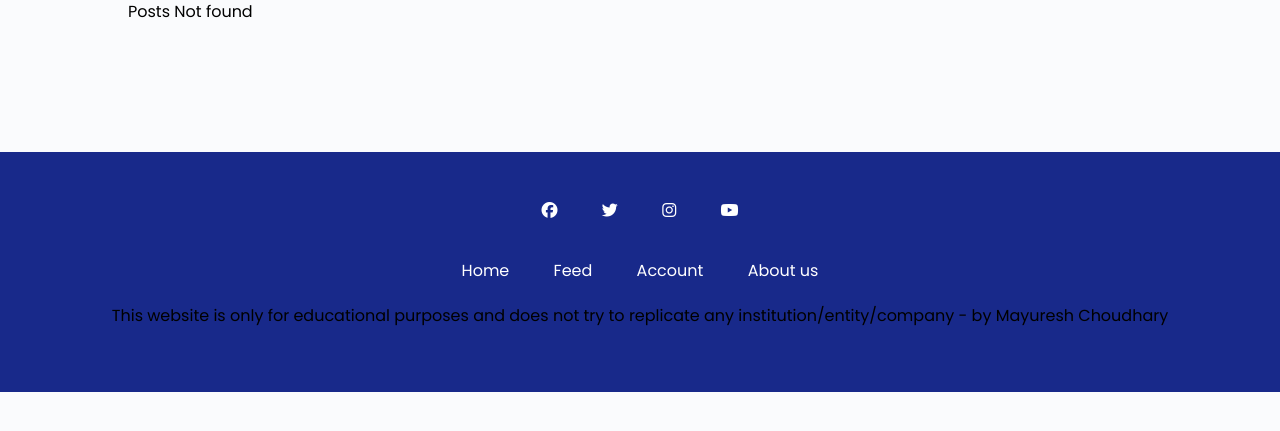
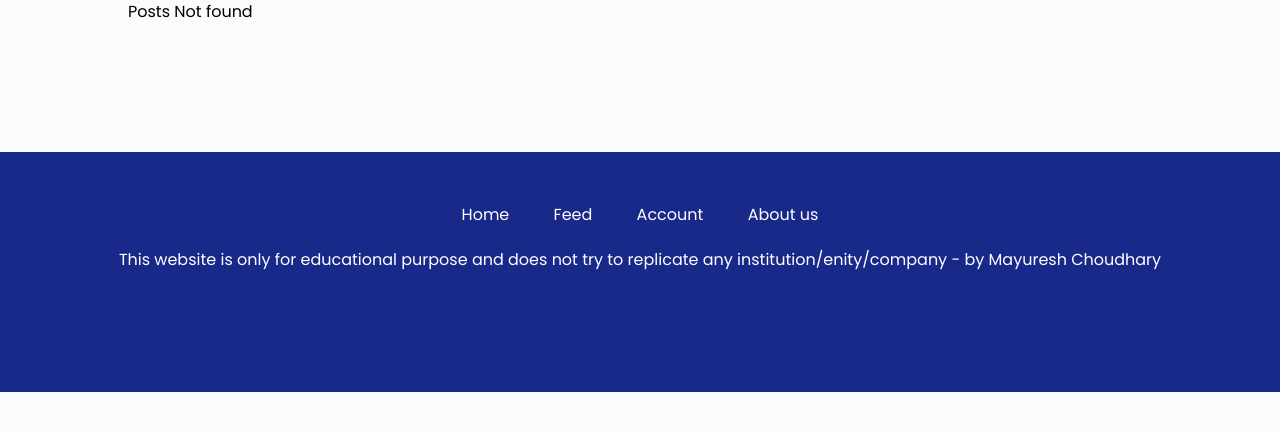
Before and after one commit to Mayuresh-22/Minglr, a PHP site: page /Minglr/feed.php in a window 1280 px wide. Shown: the part 178-609 px from the top of the page. Run offline with PHP 8.4, Linux system fonts and the light colour scheme; data that the repository does not hold is empty; some libraries are stand-ins or nearby versions.

Commit message:
Update feed.php
Rever changes

```diff
--- a/feed.php
+++ b/feed.php
@@ -17,7 +17,6 @@
     <link rel="stylesheet" href="style/style.css">
     <link rel="stylesheet" href="style/feed.css">
     <link rel="stylesheet" href="https://fonts.googleapis.com/css?family=Poppins">
-    <link rel="stylesheet" href="https://cdnjs.cloudflare.com/ajax/libs/font-awesome/6.0.0-beta3/css/all.min.css" integrity="sha512-ZvHjXoebDRUrTnKh9WKpWV/A0Amd+fjub5TkBXrPxe5F7WfDZL0slJ6a0mvg7VSN3qdpgqq2y1blz06Q8W2Y8A==" crossorigin="anonymous" referrerpolicy="no-referrer" />
     <!-- favicon -->
     <link rel="shortcut icon" href="img/favicon_minglr.png" type="image/png">
     <script src="https://kit.fontawesome.com/17a4e5185f.js" crossorigin="anonymous"></script>
@@ -166,7 +165,7 @@
                                         '.str_replace("\n", "<br>", $postrow[0]).'
                                     </div>
                                     <div class="feed-post-display-box-image">
-                                        <img src="uploads/'.$postrow[1].'" id="feed-img" alt="'.$postrow[1].'" style="width: 100%; object-fit:contain; margin-bottom: 20px; border-radius: 5px" >
+                                        <img src="uploads/'.$postrow[1].'" alt="'.$postrow[1].'" style="width: 100%; object-fit:contain; margin-bottom: 20px; border-radius: 5px">
                                     </div>
                                 </div>';
                         }
@@ -179,35 +178,21 @@
     </div>
 
     <div class="footer">
-    <ul class="footer-icons">
+    <ul>
             <li class="foot-item">
-            <a href="#" class="foot-link"><i class="fab fa-facebook"></i></a>
+                <a href="" class="foot-link" style="text-decoration: none">Home</a>
             </li>
             <li class="foot-item">
-            <a href="#" class="foot-link"><i class="fab fa-twitter"></i></a>
+                <a href="feed.php" class="foot-link" style="text-decoration: none">Feed</a>
             </li>
             <li class="foot-item">
-            <a href="#" class="foot-link"><i class="fab fa-instagram"></i></a>
+                <a href="account.php" class="foot-link" style="text-decoration: none">Account</a>
             </li>
             <li class="foot-item">
-            <a href="#" class="foot-link"><i class="fab fa-youtube"></i></a>
+                <a href="about-us.php" class="foot-link" style="text-decoration: none">About us</a>
             </li>
+            <p>This website is only for educational purpose and does not try to replicate any institution/enity/company - by Mayuresh Choudhary</p>
         </ul>
-    <ul class="footer-links">
-        <li class="foot-item">
-            <a href="" class="foot-link">Home</a>
-        </li>
-        <li class="foot-item">
-            <a href="feed.php" class="foot-link">Feed</a>
-        </li>
-        <li class="foot-item">
-            <a href="account.php" class="foot-link">Account</a>
-        </li>
-        <li class="foot-item">
-            <a href="about-us.php" class="foot-link">About us</a>
-        </li>
-    </ul>
-    <p>This website is only for educational purposes and does not try to replicate any institution/entity/company - by Mayuresh Choudhary</p>
     </div>
 
     <script src="js/script.js"></script>
```
Lines whose indentation alone changed are shown as unchanged.
